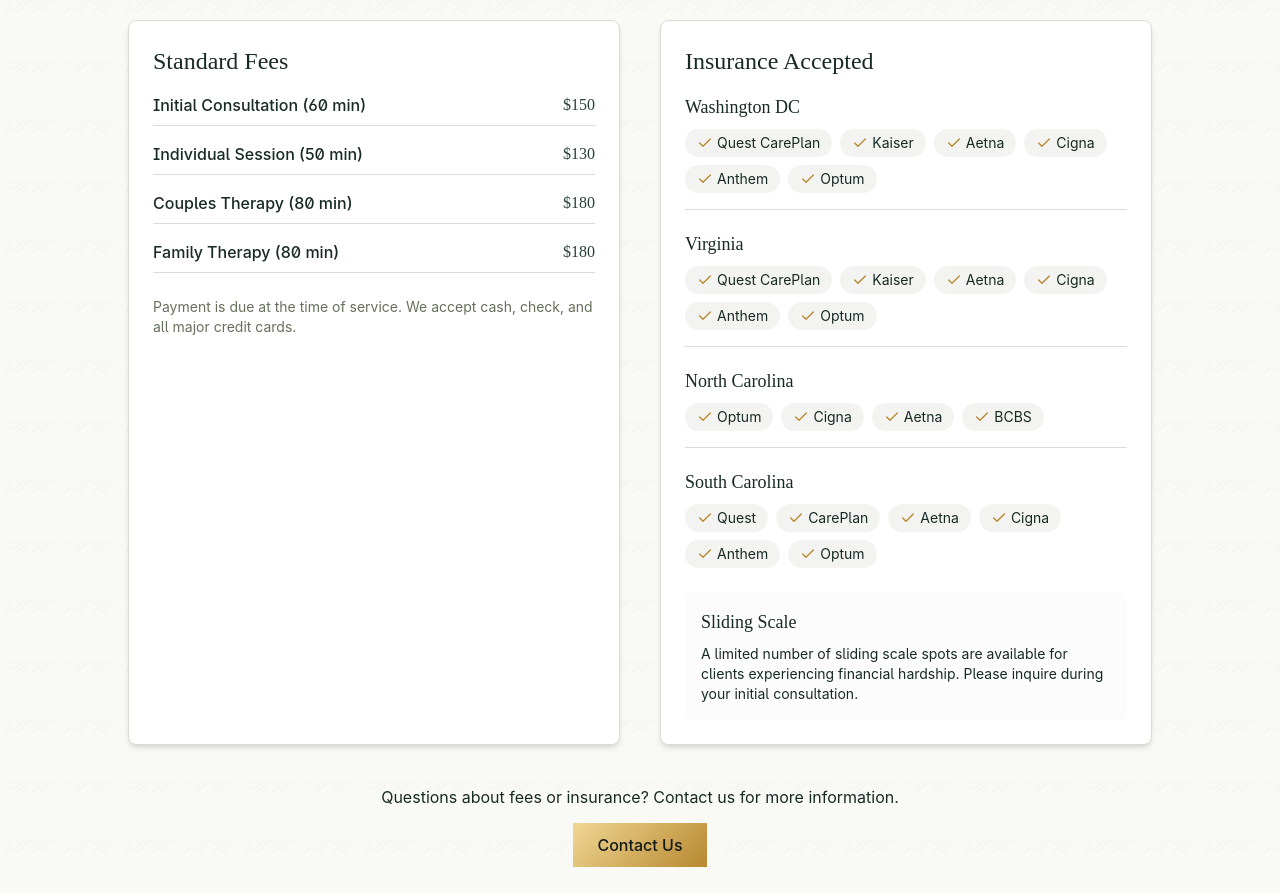
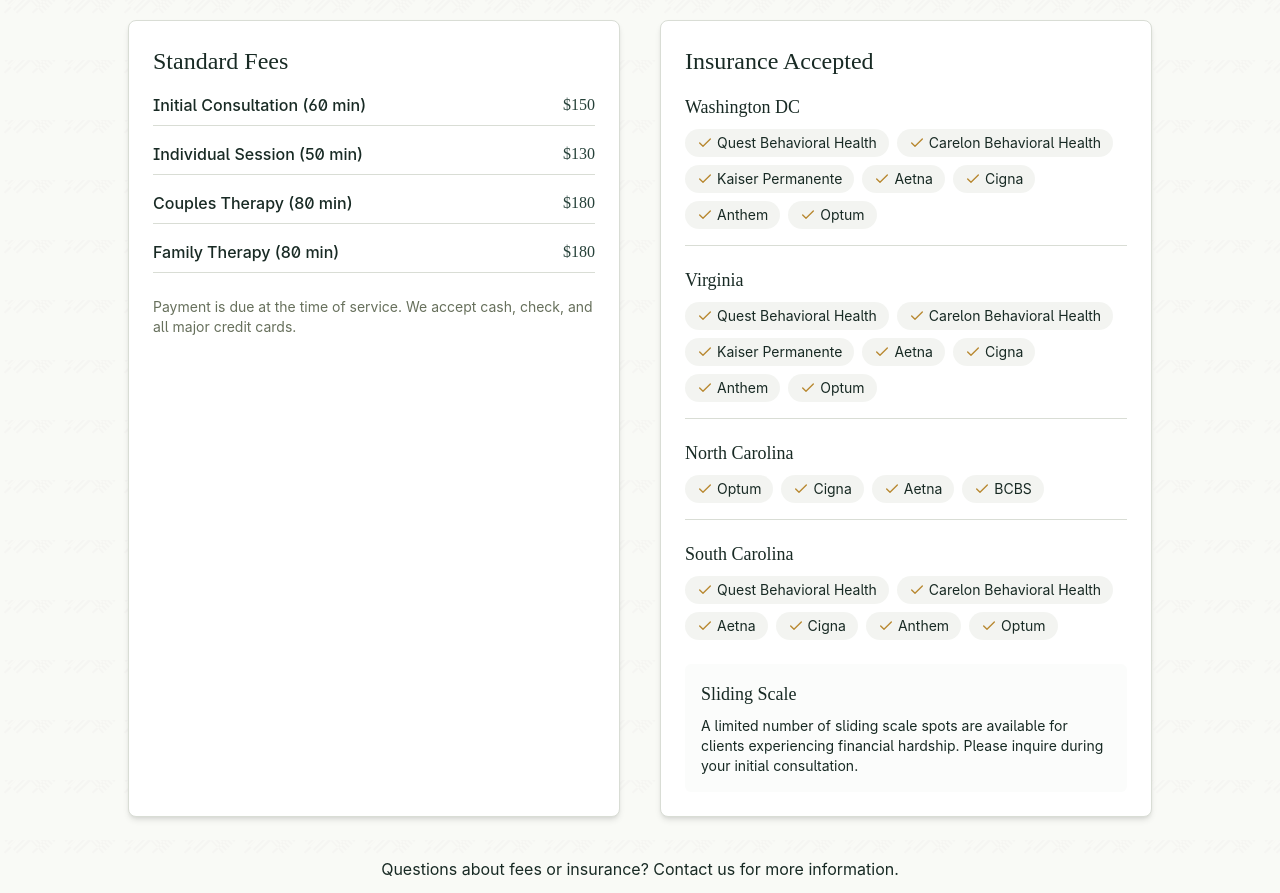
Before and after one commit to SpaceGangUno/peace-web-gift, a React (Vite) app: page / in a window 1280 px wide. Shown: the part 3540-4433 px from the top of the page. Built offline with nearby package versions, Linux system fonts and the light colour scheme; a web font is replaced by a local one.

Commit message:
Add insurance providers
Update the list of accepted insurance providers.

```diff
--- a/src/components/FeesInsurance.tsx
+++ b/src/components/FeesInsurance.tsx
@@ -5,11 +5,11 @@ const FeesInsurance = () => {
   const insuranceByRegion = [
     {
       region: "Washington DC",
-      plans: ["Quest CarePlan", "Kaiser", "Aetna", "Cigna", "Anthem", "Optum"]
+      plans: ["Quest Behavioral Health", "Carelon Behavioral Health", "Kaiser Permanente", "Aetna", "Cigna", "Anthem", "Optum"]
     },
     {
       region: "Virginia",
-      plans: ["Quest CarePlan", "Kaiser", "Aetna", "Cigna", "Anthem", "Optum"]
+      plans: ["Quest Behavioral Health", "Carelon Behavioral Health", "Kaiser Permanente", "Aetna", "Cigna", "Anthem", "Optum"]
     },
     {
       region: "North Carolina",
@@ -17,7 +17,7 @@ const FeesInsurance = () => {
     },
     {
       region: "South Carolina",
-      plans: ["Quest", "CarePlan", "Aetna", "Cigna", "Anthem", "Optum"]
+      plans: ["Quest Behavioral Health", "Carelon Behavioral Health", "Aetna", "Cigna", "Anthem", "Optum"]
     }
   ];
 
```
